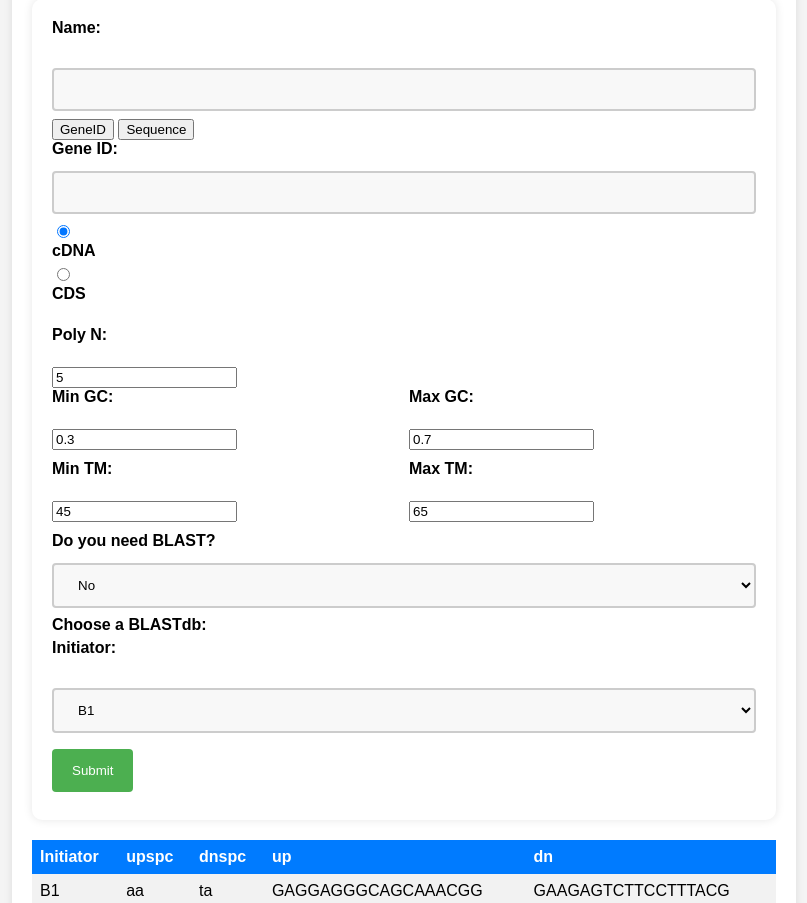
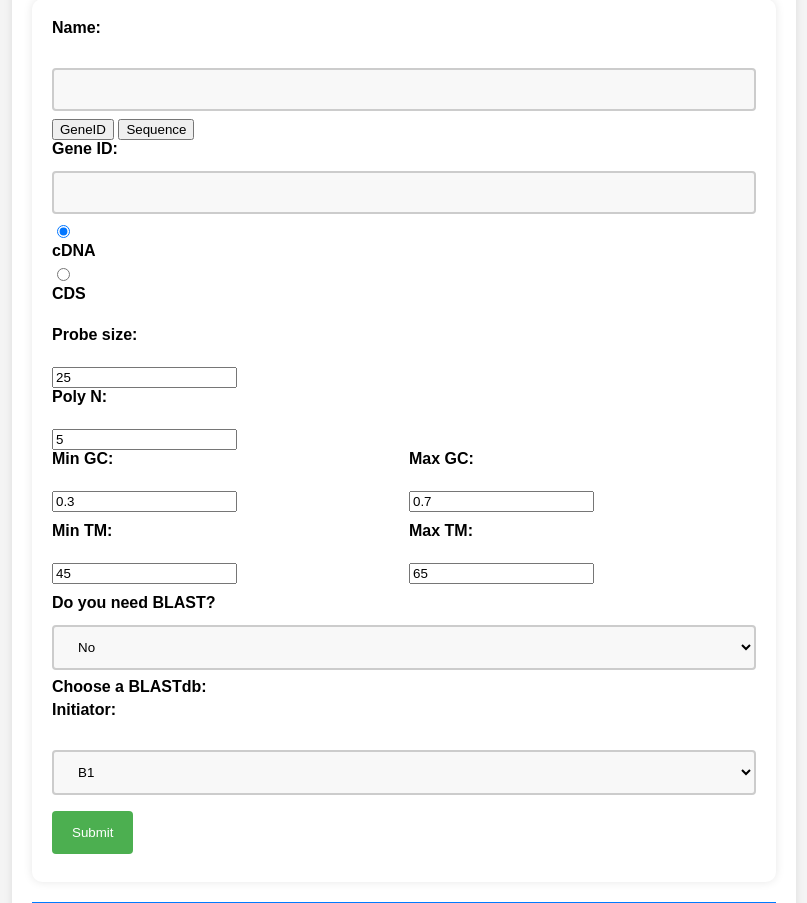
Before and after one commit to xuzhougeng/HCR_designer, a Flask app: page /hcr in a window 1280 px wide. Shown: the part 41-944 px from the top of the page, without its empty margins (236-1043 px from the left). Run offline with Flask 3, Linux system fonts and the light colour scheme; parts of the project's set-up code (start-up, migrations or seed data) failed here and were passed over.

Commit message:
update: add probe size choose

```diff
--- a/app.py
+++ b/app.py
@@ -24,6 +24,18 @@ def load_fasta(file_path):
 
     return sequences
 
+def load_alias(file_path):
+    gene_alias = {}
+    with gzip.open(file_path, 'r') as f:
+        for line in f:
+            line = line.decode('latin-1').strip()
+            parts = line.strip().split("\t")
+            locus_name = parts[0]
+            symbol = parts[1]
+            symbol = symbol.upper()
+            gene_alias[symbol] = locus_name.upper()
+    return gene_alias
+
 
 # shortest isoform will be used for probe design
 FASTA_FILE_PATH = {
@@ -31,9 +43,13 @@ FASTA_FILE_PATH = {
     "TAIR10_cds" : "resources/Athaliana.cds.fasta.gz"
 }
 
+GENE_ALIAS_PATH = {
+    "TAIR10" : "resources/Athaliana.gene.alias.tsv"
+}
+
 cds_dict = load_fasta(FASTA_FILE_PATH['TAIR10_cds'])
 cdna_dict = load_fasta(FASTA_FILE_PATH['TAIR10_cdna'])
-
+gene_alias = load_alias(GENE_ALIAS_PATH['TAIR10'])
 
 @app.route('/', methods=['GET'])
 def index():
@@ -46,8 +62,12 @@ def hcr():
     if request.method == 'POST':
         name = request.form['name']
         seq = request.form['seq']
-        gene_id = request.form['geneID']
-        probe_size = int(request.form['probe_size'])
+        gene_id = request.form['geneID'].upper()
+
+        if gene_id in gene_alias:
+            gene_id = gene_alias[gene_id]
+
+        probe_size = int(request.form['probe_size']) # single probe size, total probe size will be probe_size * 2
         initiator_type = str(request.form['initiator'])
         polyN = int(request.form['polyN'])
         min_gc = float(request.form['min_gc'])
@@ -76,11 +96,10 @@ def hcr():
             #blastdb = request.form['blastdb']
             #print(blastdb)
             #if blastdb == 'Arabidopsis':
-            blastdb = 'db/Athaliana.fa';
+            blastdb = 'db/Athaliana.fa'
 
         output = 'output.csv'
-
-        probe_df = create_hcr_primer(seq, name, probe_size, polyN, min_gc, max_gc, min_tm, max_tm, initiator_type)
+        probe_df = create_hcr_primer(seq, name, probe_size * 2, polyN, min_gc, max_gc, min_tm, max_tm, initiator_type)
         probe_df.to_csv(output)
         return send_file(output, as_attachment=True)
 
@@ -93,7 +112,13 @@ def splint():
         print(request.form)
         name = request.form['name']
         seq = request.form['seq']
-        gene_id = request.form['geneID']
+        gene_id = request.form['geneID'].upper()
+
+        if gene_id in gene_alias:
+            gene_id = gene_alias[gene_id]
+
+        probe_size = int(request.form['probe_size']) # single probe size, total probe size will be probe_size * 2 defaul 17
+
         polyN = int(request.form['polyN'])
         min_gc = float(request.form['min_gc'])
         max_gc = float(request.form['max_gc'])
@@ -126,7 +151,7 @@ def splint():
 
         output = 'output.csv'
 
-        probe_df =  create_splint_primer(seq, name, polyN, min_gc, max_gc, min_tm, max_tm, fluor_type)
+        probe_df =  create_splint_primer(seq, name, probe_size, polyN, min_gc, max_gc, min_tm, max_tm, fluor_type)
         probe_df.to_csv(output)
         return send_file(output, as_attachment=True)
 
@@ -139,7 +164,13 @@ def snail():
         print(request.form)
         name = request.form['name']
         seq = request.form['seq']
-        gene_id = request.form['geneID']
+        gene_id = request.form['geneID'].upper()
+
+        if gene_id in gene_alias:
+            gene_id = gene_alias[gene_id]
+
+        probe_size = int(request.form['probe_size']) # single probe size, total probe size will be probe_size * 2 defaul 20
+
         polyN = int(request.form['polyN'])
         min_gc = float(request.form['min_gc'])
         max_gc = float(request.form['max_gc'])
@@ -172,12 +203,12 @@ def snail():
 
         output = 'output.csv'
 
-        probe_df =  create_snail_primer(seq, name, polyN, min_gc, max_gc, min_tm, max_tm, fluor_type)
+        probe_df =  create_snail_primer(seq, name,probe_size,  polyN, min_gc, max_gc, min_tm, max_tm, fluor_type)
         probe_df.to_csv(output)
         return send_file(output, as_attachment=True)
 
     return render_template('snail.html')
 
 if __name__ == '__main__':
-    app.run(host="0.0.0.0", port="9999")
-    app.run(debug=True)
+    app.run(host="0.0.0.0", port="6789")
+    #app.run(debug=True)
--- a/scripts/snail.py
+++ b/scripts/snail.py
@@ -14,8 +14,8 @@ fluor_probe = {
     "Cy5": "CCTCAATGCTGCTGCTGTACTAC"
 }
 
-# 220 bp +  2nt gap + 20 bp
-def create_primer(seq, prefix, polyN=5, min_gc=0.3, max_gc=0.7, min_tm=55, max_tm=65, fulor: str = "AF488"):
+# 20 bp +  2nt gap + 20 bp
+def create_primer(seq, prefix,  probe_size=20, polyN=5, min_gc=0.3, max_gc=0.7, min_tm=55, max_tm=65, fulor: str = "AF488"):
     """设计splint的探针序列
     输入数据为 cds或者cdna的序列
     输出数据为splint的探针序列
@@ -26,8 +26,8 @@ def create_primer(seq, prefix, polyN=5, min_gc=0.3, max_gc=0.7, min_tm=55, max_t
 
 
     """
-    # prober_size = left + 2 + right =  42
-    probes = create_probes(seq, probe_size=42, inner_gap=2,  polyN=polyN, min_gc=min_gc, max_gc=max_gc, min_tm=min_tm, max_tm=max_tm)
+    # prober_size = left + 2(gap) + right =  42
+    probes = create_probes(seq, probe_size= probe_size * 2 + 2, inner_gap=2,  polyN=polyN, min_gc=min_gc, max_gc=max_gc, min_tm=min_tm, max_tm=max_tm)
 
     color_oligo = fluor_probe[fulor]
 
@@ -53,8 +53,8 @@ def create_primer(seq, prefix, polyN=5, min_gc=0.3, max_gc=0.7, min_tm=55, max_t
         probes_list.append(seq)
 
         probe = Seq(seq)
-        probe_5p = probe[:20].reverse_complement()
-        probe_3p = probe[-20:].reverse_complement()
+        probe_5p = probe[:probe_size].reverse_complement()
+        probe_3p = probe[-probe_size:].reverse_complement()
 
         primer_5p_tm = mt.Tm_NN(probe_5p)
         primer_3p_tm = mt.Tm_NN(probe_3p)
--- a/scripts/splint.py
+++ b/scripts/splint.py
@@ -13,7 +13,7 @@ fluor_probe = {
 }
 
 # 17 bp +  2nt gap + 17 bp
-def create_primer(seq, prefix, polyN=5, min_gc=0.3, max_gc=0.7, min_tm=45, max_tm=55, fulor: str = "AF488"):
+def create_primer(seq, prefix, probe_size=17, polyN=5, min_gc=0.3, max_gc=0.7, min_tm=45, max_tm=55, fulor: str = "AF488"):
     """设计splint的探针序列
     输入数据为 cds或者cdna的序列
     输出数据为splint的探针序列
@@ -25,7 +25,7 @@ def create_primer(seq, prefix, polyN=5, min_gc=0.3, max_gc=0.7, min_tm=45, max_t
 
     """
     # prober_size = left + right for SPLINT is 34
-    probes = create_probes(seq, probe_size=34, inner_gap=0,  polyN=polyN, min_gc=min_gc, max_gc=max_gc, min_tm=min_tm, max_tm=max_tm)
+    probes = create_probes(seq, probe_size= probe_size * 2, inner_gap=0,  polyN=polyN, min_gc=min_gc, max_gc=max_gc, min_tm=min_tm, max_tm=max_tm)
 
     color_seq = fluor_probe[fulor]
 
@@ -43,14 +43,15 @@ def create_primer(seq, prefix, polyN=5, min_gc=0.3, max_gc=0.7, min_tm=45, max_t
 
     count = 0
 
+
     for pos,seq in probes.items():
         count += 1
         probes_pos.append( int(pos) + 1)
         probes_list.append(seq)
 
         probe = Seq(seq)
-        probe_5p = probe[:17].reverse_complement()
-        probe_3p = probe[17:].reverse_complement()
+        probe_5p = probe[:probe_size].reverse_complement()
+        probe_3p = probe[-probe_size:].reverse_complement()
 
         primer_5p_tm = mt.Tm_NN(probe_5p)
         primer_3p_tm = mt.Tm_NN(probe_3p)
--- a/templates/hcr.html
+++ b/templates/hcr.html
@@ -123,6 +123,9 @@
                 <label for="seq">Sequence:</label>
                 <textarea id="seq" name="seq" rows="4" cols="50"></textarea>
             </div>
+
+            <label for="probe_size">Probe size:</label><br>
+            <input type="number" id="probe_size" name="probe_size" value="25"><br>
 
             <label for="polyN">Poly N:</label><br>
             <input type="number" id="polyN" name="polyN" value="5"><br>
--- a/templates/snail.html
+++ b/templates/snail.html
@@ -89,6 +89,8 @@
                 <label for="seq">Sequence:</label>
                 <textarea id="seq" name="seq" rows="4" cols="50"></textarea>
             </div>
+            <label for="probe_size">Probe size:</label><br>
+            <input type="number" id="probe_size" name="probe_size" value="20"><br>
 
             <label for="polyN">Poly N:</label><br>
             <input type="number" id="polyN" name="polyN" value="5"><br>
--- a/templates/splint.html
+++ b/templates/splint.html
@@ -90,6 +90,9 @@
                 <textarea id="seq" name="seq" rows="4" cols="50"></textarea>
             </div>
 
+            <label for="probe_size">Probe size:</label><br>
+            <input type="number" id="probe_size" name="probe_size" value="17"><br>
+
             <label for="polyN">Poly N:</label><br>
             <input type="number" id="polyN" name="polyN" value="5"><br>
 
```
Also changed, not shown: 1 other file.
